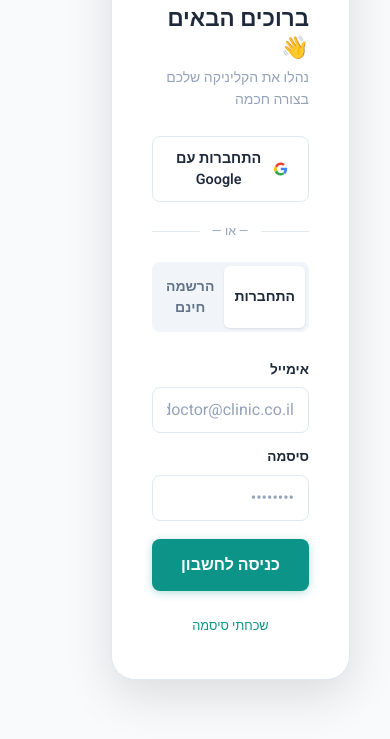
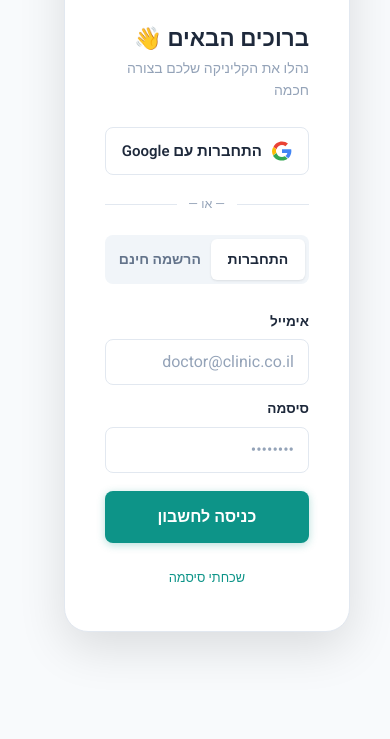
Before and after one commit to shaniamirsatya-dev/cliniq-ai, a website: page public/index.html in a window 390 px wide. Shown: the part 225-964 px from the top of the page. After the commit the page ends 937 px from the top, so only its background shows below. Drawn offline with nearby package versions, Linux system fonts and the light colour scheme.

Commit message:
Fix login card width on mobile

```diff
--- a/public/css/style.css
+++ b/public/css/style.css
@@ -1037,7 +1037,7 @@ tbody tr:hover { background: var(--surface-2); }
   .landing-left { display: none !important; }
   .landing-right {
     min-height: 100vh;
-    padding: 40px 20px;
+    padding: 20px 0;
     background: var(--bg);
     display: flex;
     align-items: center;
@@ -1048,10 +1048,21 @@ tbody tr:hover { background: var(--surface-2); }
     border-radius: 16px;
     box-shadow: 0 4px 24px rgba(0,0,0,0.10);
     border: 1px solid var(--border);
-    padding: 32px 24px;
-    width: 100%;
-    max-width: 400px;
+    padding: 28px 24px;
+    width: 92%;
+    max-width: 420px;
+    margin: 20px auto;
     min-height: auto;
+  }
+  #google-btn {
+    font-size: 15px !important;
+    padding: 12px 16px !important;
+    white-space: nowrap !important;
+  }
+  .auth-tab-btn {
+    white-space: nowrap;
+    font-size: 0.82rem;
+    padding: 9px 6px;
   }
 
   /* ── Native select on mobile (avoids custom-dropdown bugs) ── */
```
